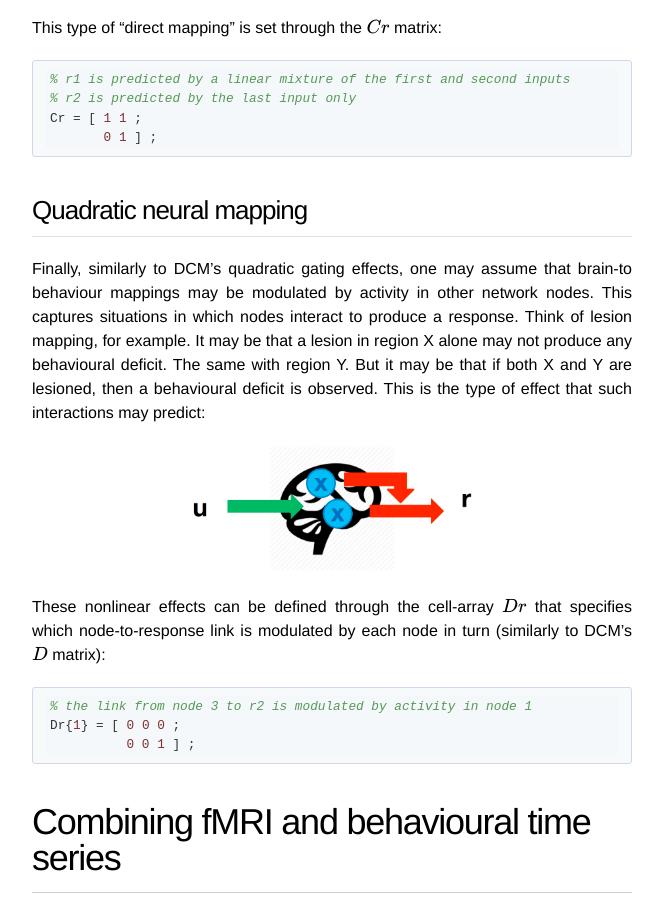
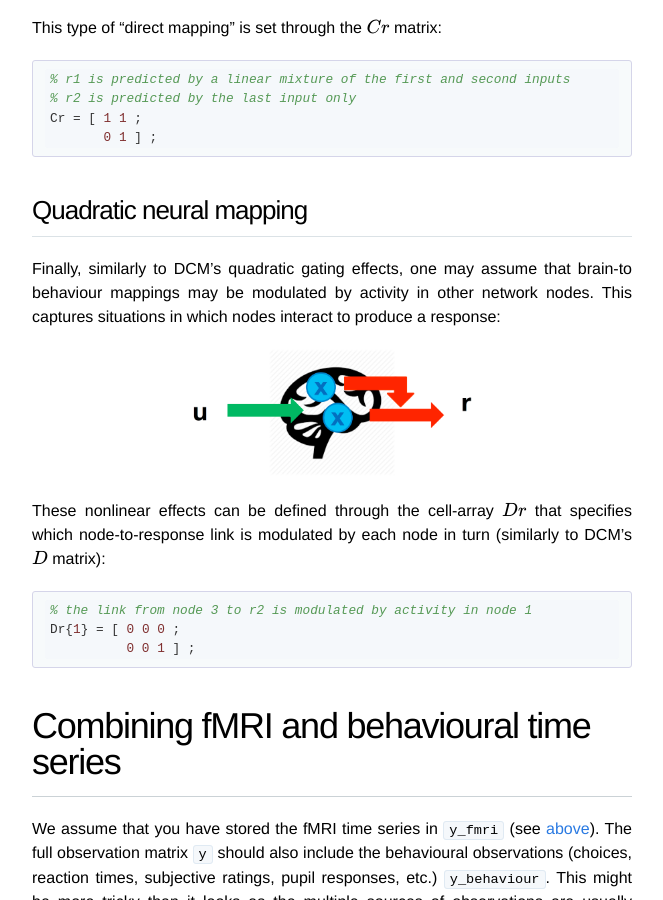
Before and after one commit to MBB-team/VBA-toolbox, a Jekyll site: the page built from _wiki/behavioural-DCM.md, in a window 1280 px wide and 900 px high, scrolled down 3910 px. Shown: the whole window, without its empty margins (308-971 px from the left). Built offline with Jekyll 4.4.1, drawn with Linux system fonts in a browser that asks for light colours; nearby versions of some CDN libraries; formulas are drawn with MathJax 3.

Commit message:
Update behavioural-DCM.md

```diff
--- a/_wiki/behavioural-DCM.md
+++ b/_wiki/behavioural-DCM.md
@@ -88,7 +88,7 @@ Cr = [ 1 1 ;
 
 ## Quadratic neural mapping
 
-Finally, similarly to DCM's quadratic gating effects, one may assume that brain-to behaviour mappings may be modulated by activity in other network nodes. This captures situations in which nodes interact to produce a response. Think of lesion mapping, for example. It may be that a lesion in region X alone may not produce any behavioural deficit. The same with region Y. But it may be that if both X and Y are lesioned, then a behavioural deficit is observed. This is the type of effect that such interactions may predict:
+Finally, similarly to DCM's quadratic gating effects, one may assume that brain-to behaviour mappings may be modulated by activity in other network nodes. This captures situations in which nodes interact to produce a response:
 ![quadratic mapping]({{ site.baseurl }}/images/wiki/bdcm/mapping_hd.png){:width="50%"}
 
 These nonlinear effects can be defined through the cell-array $$Dr$$ that specifies which node-to-response link is modulated by each node in turn (similarly to DCM's $$D$$ matrix):
```
